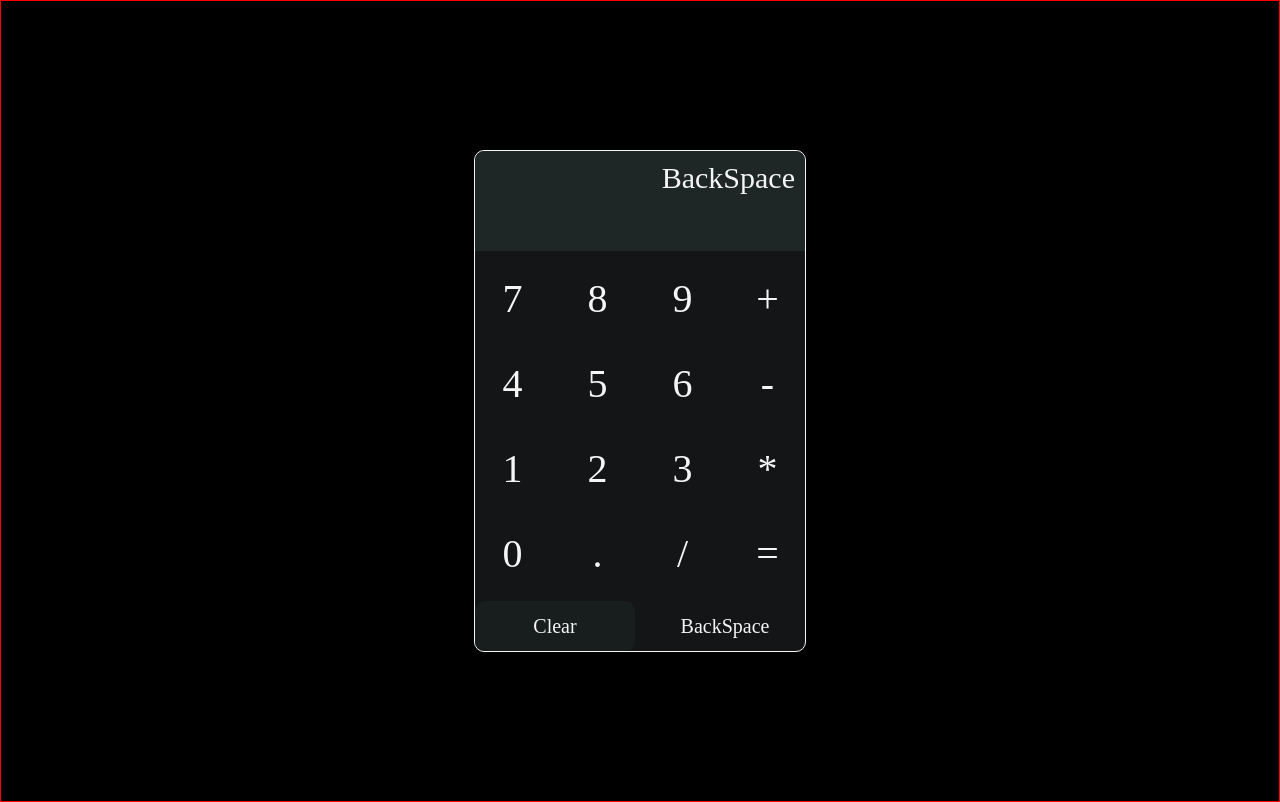
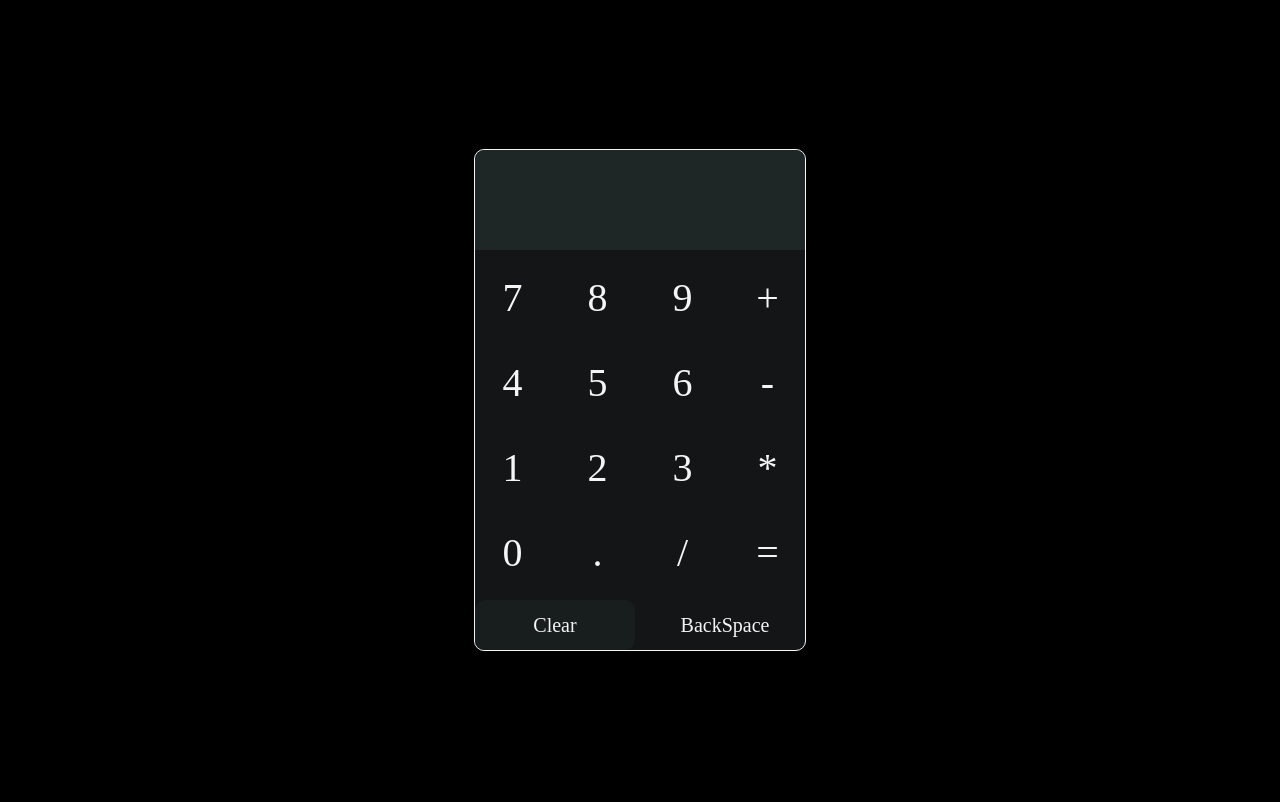
Before and after one commit to ShahibHassan/CalculatorJS, a plain HTML site: page index.html in a window 1280 px wide. Both pictures are taken after a click on the element "BackSpace". Drawn offline with Linux system fonts and the light colour scheme.

Commit message:
Implemented back-space on calculator which removes the last used input from the equation

```diff
--- a/app.js
+++ b/app.js
@@ -64,6 +64,14 @@ function populateDisplay() {
 
       if (btn.innerHTML === 'Clear') {
         clear();
+        return;
+      }
+
+      // Remove last digit from
+      if (btn.innerHTML === 'BackSpace') {
+        equation = equation.slice(0, -1);
+        console.log(equation);
+        display.innerHTML = equation;
         return;
       }
 
--- a/style.css
+++ b/style.css
@@ -10,7 +10,6 @@ body {
     justify-content: center;
     align-items: center;
     height: 100vh;
-    border: 1px solid red;
 }
 
 .calculator  {
```
